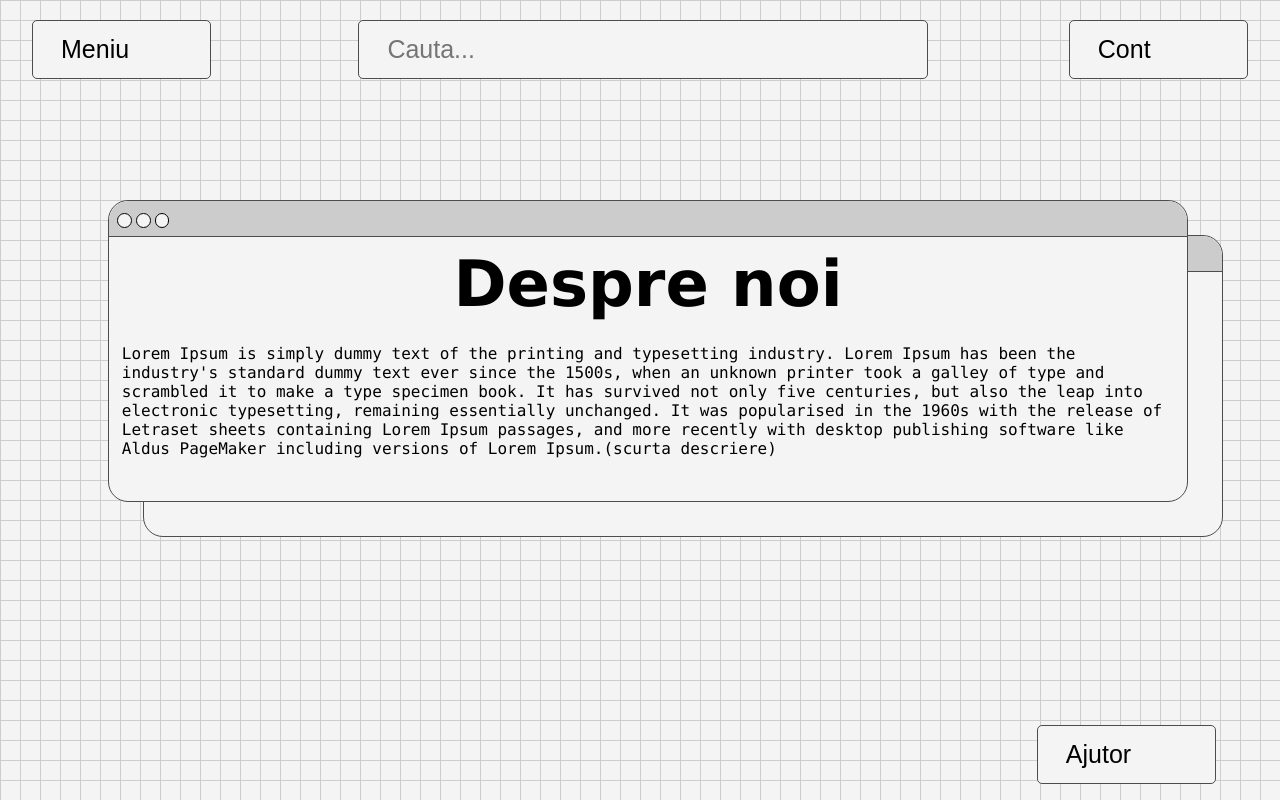
After one commit to stefaniadarie/web, a PHP site: page /about.html in a window 1280 px wide; the page is wider, and only the part inside the window is pictured. The commit adds this page. Run offline with PHP 8.4, Linux system fonts and the light colour scheme.

Commit message:
about, help, buttons

```diff
--- /dev/null
+++ b/about.html
@@ -0,0 +1,44 @@
+<!DOCTYPE html>
+    <header>
+        <link rel="stylesheet" href="style.css">
+        <meta name="viewport" content="width=device-width, initial-scale=1.0">
+    </header>
+
+    <body>
+        <nav>
+            <button class="menu">Meniu</button>
+            <input class="searchBar" type="text" placeholder="Cauta...">
+            <button class="account">Cont</button>
+            <button class="helpBtn" onclick="location.href = 'help.html' ">Ajutor</button>
+         </nav>
+
+         <div class="center">
+            <div id="overlay1">
+              <div class="window">
+                  <div class="row">
+                      <span class="dot" ></span>
+                      <span class="dot" ></span>
+                      <span class="dot" ></span>
+                  </div>
+
+                  <div class="title">
+                      Despre noi
+                  </div>
+
+                  <div class="content">
+                      Lorem Ipsum is simply dummy text of the printing and typesetting industry. Lorem Ipsum has been the industry's standard dummy text ever since the 1500s, when an unknown printer took a galley of type and scrambled it to make a type specimen book. It has survived not only five centuries, but also the leap into electronic typesetting, remaining essentially unchanged. It was popularised in the 1960s with the release of Letraset sheets containing Lorem Ipsum passages, and more recently with desktop publishing software like Aldus PageMaker including versions of Lorem Ipsum.(scurta descriere)
+                  </div>
+              </div>
+            </div>
+
+                  <!-- empty window -->
+            <div id="overlay2">
+              <div class="window">
+                <div class="row"></div>
+                <div class="title"></div>
+                <div class="content"></div>
+              </div>
+            </div>
+        </div>
+      </body>
+  </html>
--- a/style.css
+++ b/style.css
@@ -3,11 +3,11 @@ body {
     opacity: 1;
     background-image:  linear-gradient(#cdcdcd 1.5px, transparent 1px), linear-gradient(to right, #cdcdcd 1.5px, #f4f4f4 1px);
     background-size: 20px 20px;
-    overflow: hidden ;
+    /* overflow: hidden ; */
 }
 
 /* The browser window */
-.large-container {
+.window {
   background-color: #f4f4f4;
     border: 1.5px solid #4d4d4d;
     height: 300px;
@@ -57,19 +77,41 @@ body {
     text-align: center;
     font-size: 5vw;
     font-weight: bold;
+    /* width: fit-content;
+    block-size: fit-content; */
   }
   .content {
     padding:1vw;
     font-family: "Lucida Console";
+    width: fit-content;
+    block-size: fit-content;
   }
-  .btn {
-    background-color: #f4f4f4;
-    border: none;
-    color: black;
-    padding: 12px 15px;
-    font-size: 16px;
-    cursor: pointer;
+
+  /* menu */
+  .menu{
+    position: absolute;
+    top: 2.5%;
+    left: 2.5%;
+    width: 14%;
+    text-align:left;
   }
+
+  .searchBar{
+    position: absolute;
+    top: 2.5%;
+    left: 28%;
+    width: 40%;
+    text-align:left;
+  }
+
+  .account{
+    position: absolute;
+    top: 2.5%;
+    right: 2.5%;
+    width: 14%;
+    text-align:left;
+  }
+
 
   .signUpBtn{
     position: absolute;
@@ -97,7 +139,7 @@ body {
     text-align:left;
   }
 
-  .signUpBtn,.logInBtn,.helpBtn,.aboutBtn {
+  .signUpBtn,.logInBtn,.helpBtn,.aboutBtn,.account,.searchBar,.menu {
     border: 1.5px solid #4d4d4d;
     background-color: #f4f4f4;
     padding: 14px 28px;
```
Also changed, not shown: other parts of style.css (+29 -3 lines), help.html (added, +28 -0 lines), index.html (+5 -7 lines), error.jpeg (added).
